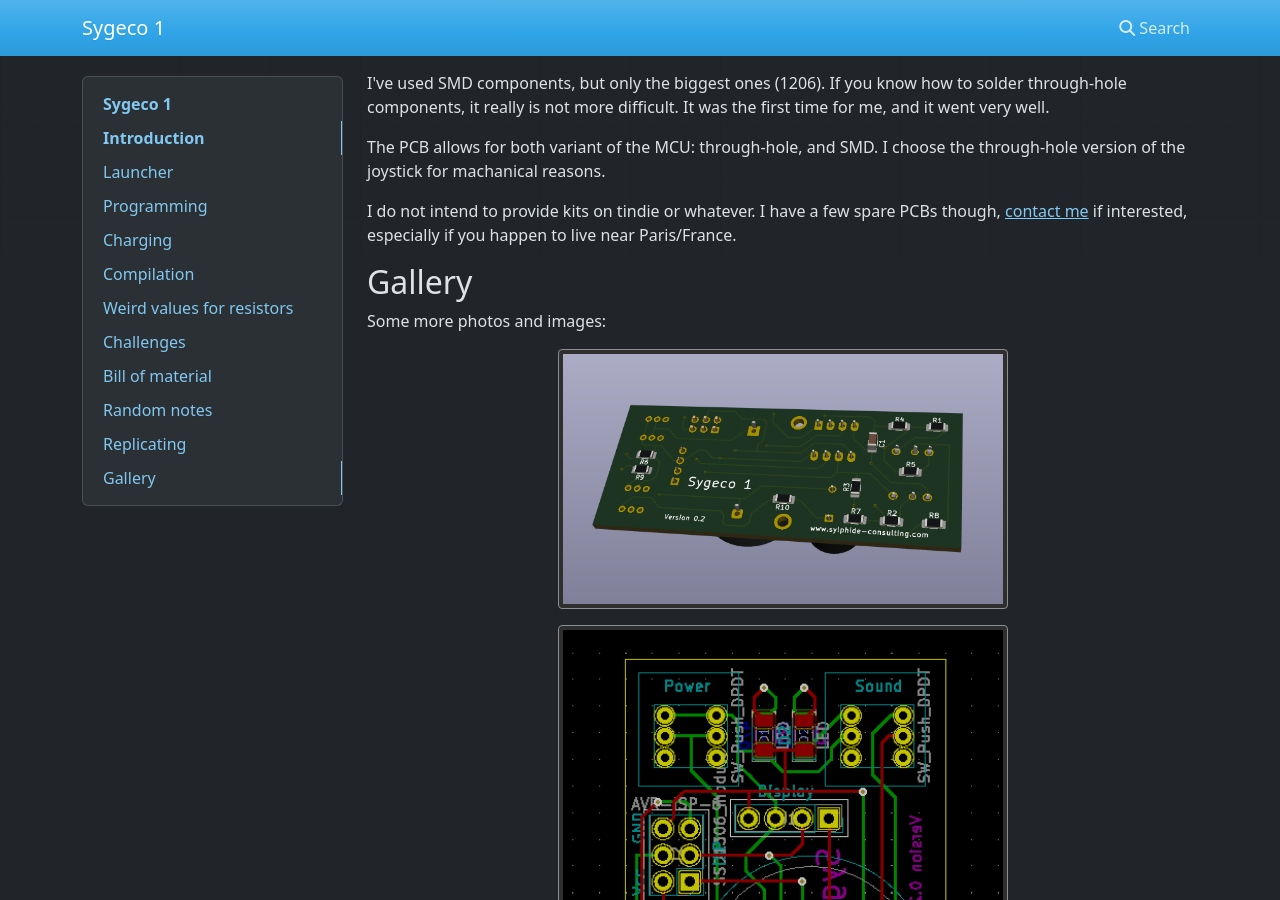
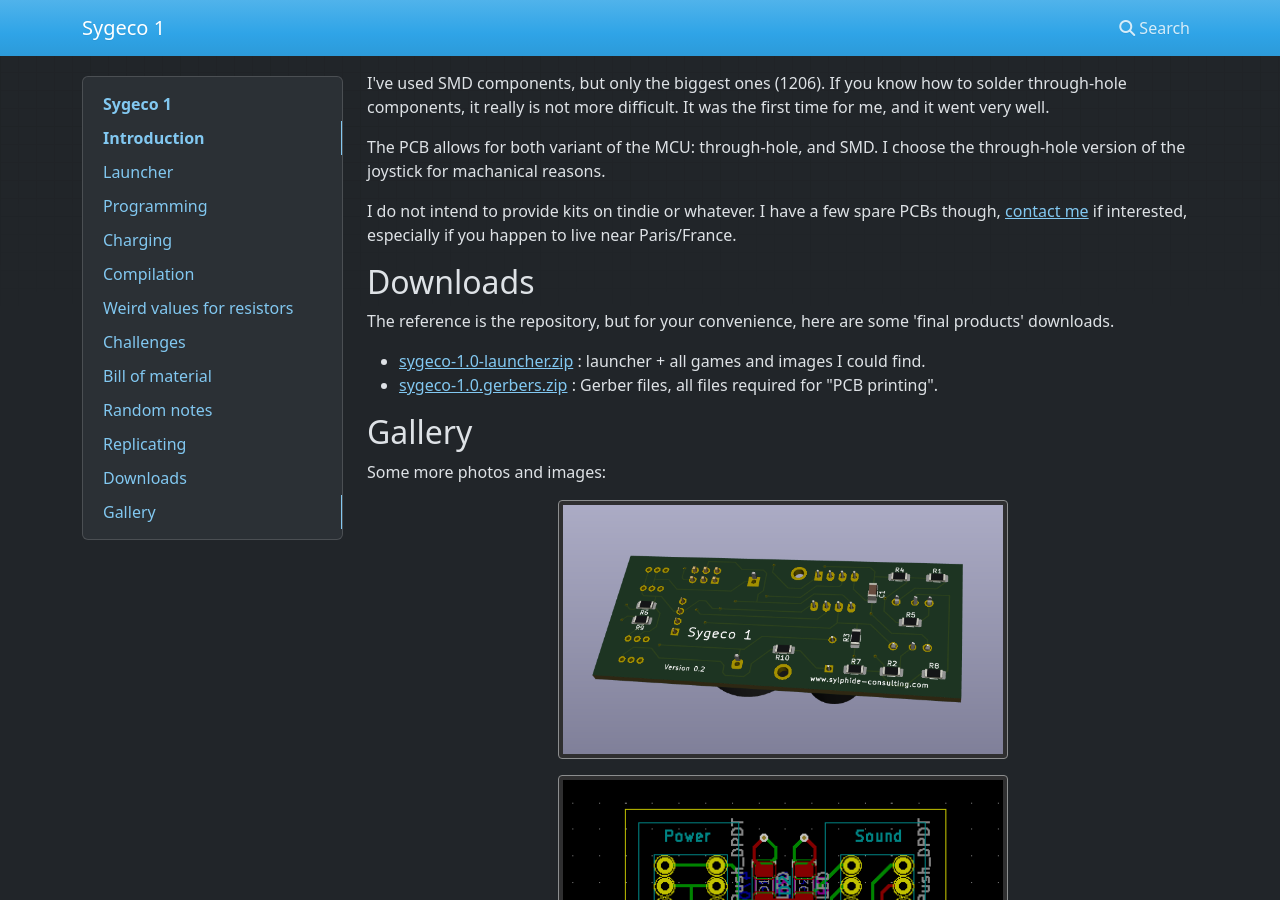
Before and after one commit to orzel/sygeco, an MkDocs documentation site: the page built from docs/index.md, in a window 1280 px wide and 900 px high, scrolled down 5183 px. Built offline with MkDocs 1.6.1, drawn with Linux system fonts in a browser that asks for light colours; nearby versions of some CDN libraries.

Commit message:
mkdocs: add downloads

```diff
--- a/docs/index.md
+++ b/docs/index.md
@@ -109,6 +109,13 @@ The PCB allows for both variant of the MCU: through-hole, and SMD. I choose the
 I do not intend to provide kits on tindie or whatever. I have a few spare PCBs though, [contact me](https://freehackers.org/thomas/feedback/)
 if interested, especially if you happen to live near Paris/France.
 
+## Downloads
+
+The reference is the repository, but for your convenience, here are some 'final products' downloads.
+
+* [sygeco-1.0-launcher.zip](https://freehackers.org/projects/downloads/sygeco-1.0-launcher.zip) : launcher + all games and images I could find.
+* [sygeco-1.0.gerbers.zip](https://freehackers.org/projects/downloads/sygeco-1.0.gerbers.zip) : Gerber files, all files required for "PCB printing".
+
 ## Gallery
 
 Some more photos and images:
```
